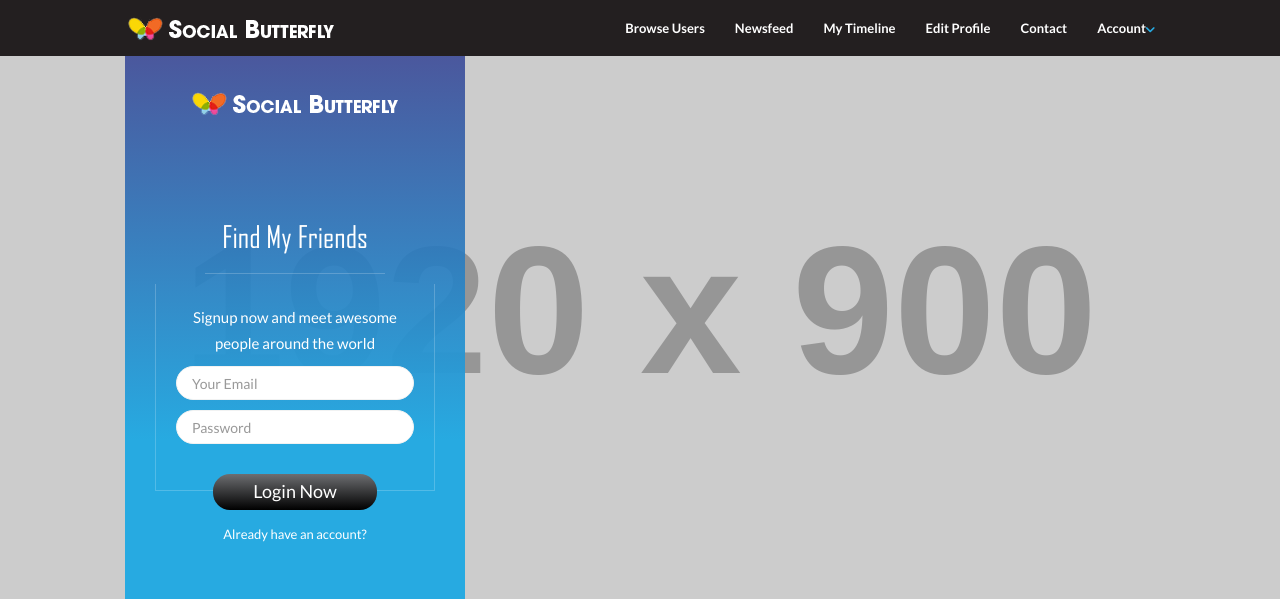
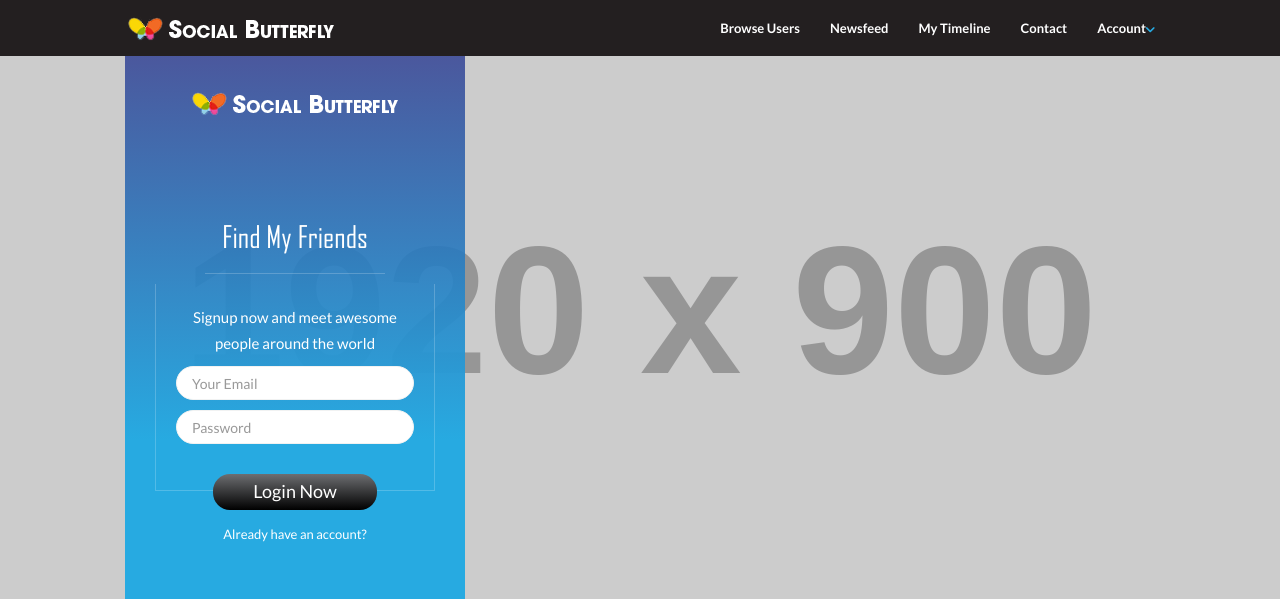
Before and after one commit to nabeelfarooqui98/social-butterfly, a PHP site: page / in a window 1280 px wide. Shown: the top 599 px of the page. Run offline with PHP 8.4, Linux system fonts and the light colour scheme; grey boxes labelled with a size stand in for pictures from a placeholder-image service; some libraries are stand-ins or nearby versions; some web fonts are replaced.

Commit message:
removed header from indexreg and fixed header edit profile button

```diff
--- a/header.php
+++ b/header.php
@@ -49,14 +49,14 @@
                     <li class="dropdown"><a href="Search.php" class="button">Browse Users</a></li>
                     <li class="dropdown"><a href="newsfeed.php" class="button">Newsfeed</a></li>
                     <li class="dropdown"><a href="timeline.php" class="button">My Timeline</a></li>
-                    <li class="dropdown"><a href=".php" class="button">Edit Profile</a></li>
                     <li class="dropdown"><a href="contact.php">Contact</a></li>
+
+
 
                     <li class="dropdown">
                         <a href="#" class="dropdown-toggle pages" data-toggle="dropdown" role="button" aria-haspopup="true" aria-expanded="false">Account<span><img src="images/down-arrow.png" alt="" /></span></a>
                         <ul class="dropdown-menu page-list">
-
-                            <li><a href="edit-profile-basic.php">Edit Profile</a></li>
+                            <li><a href="./edit-profile-basic.php">Edit Profile</a></li>
                             <li><a href="./scripts/logout.php">Logout</a></li>
                         </ul>
                     </li>
```
Also changed, not shown: index-register.php (+6 -2 lines).
